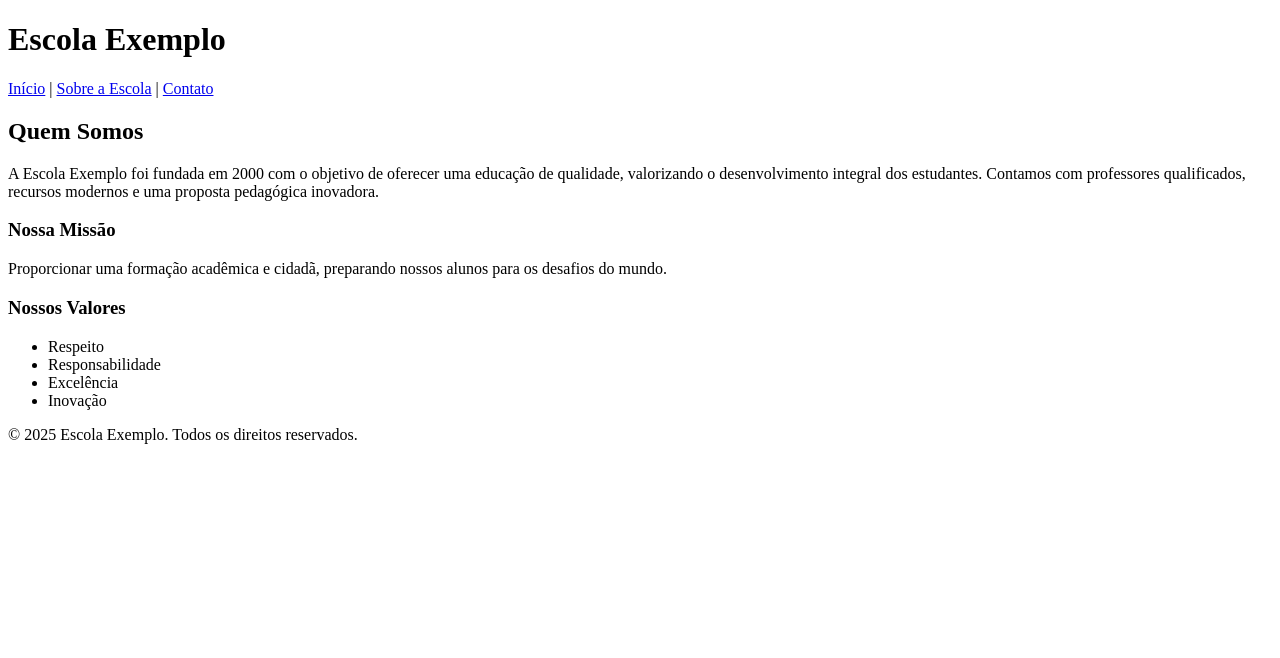
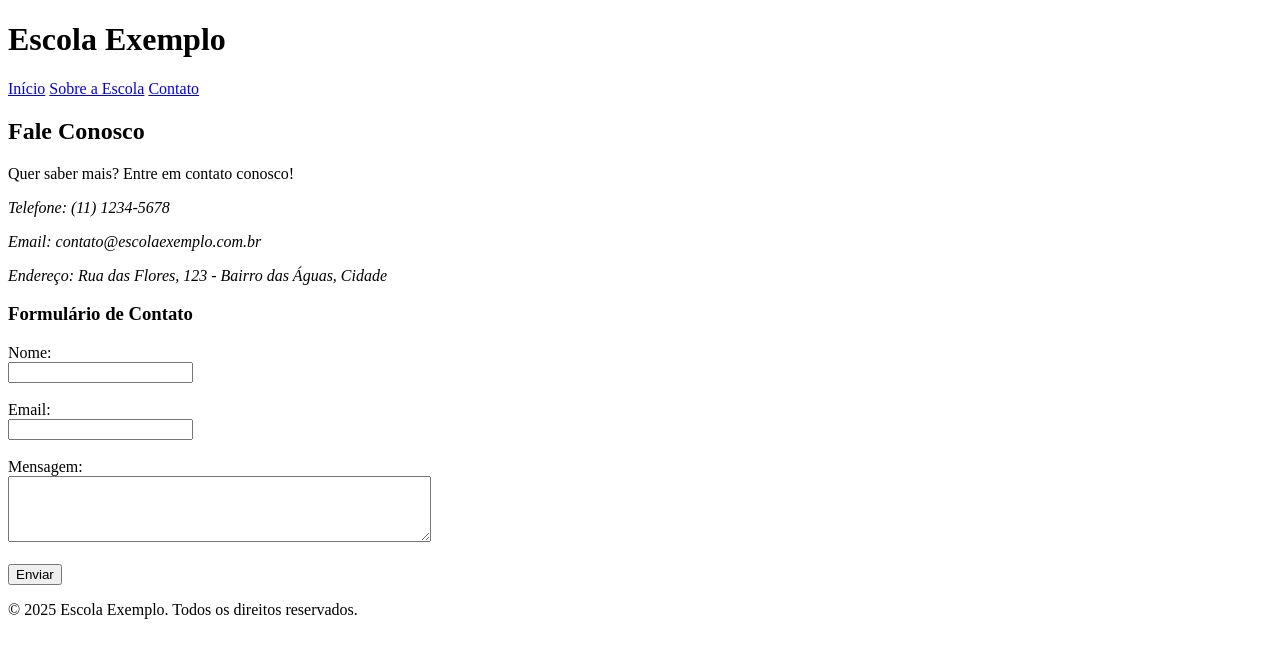
Before and after one commit to IskandarADC/AulaGit11-06-2025, a Flask app: template templates/contato.html in a window 1280 px wide. Shown: the top 658 px of the page. Run offline with Flask 3, Linux system fonts and the light colour scheme; the template is opened without the code that fills it, so the values that code supplies are empty.

Commit message:
third commit

```diff
--- a/app.py
+++ b/app.py
@@ -6,10 +6,13 @@ app = Flask(__name__)
 def index():
     return render_template('index.html')
 
-@app.route('/pag1')
-def pag1():
-    return render_template('pag1.html')
+@app.route('/sobre')
+def sobre():
+    return render_template('sobre.html')
 
+@app.route('/contato')
+def contato():
+    return render_template('contato.html')
 
 if __name__ == '__main__':
     app.run(debug=True)
--- a/templates/contato.html
+++ b/templates/contato.html
@@ -3,29 +3,38 @@
 <head>
     <meta charset="UTF-8" />
     <meta name="viewport" content="width=device-width, initial-scale=1.0" />
-    <title>Sobre a Escola Exemplo</title>
+    <title>Contato - Escola Exemplo</title>
 </head>
 <body>
     <header>
         <h1>Escola Exemplo</h1>
         <nav>
-            <a href="index.html">Início</a> |
-            <a href="sobre.html">Sobre a Escola</a> |
-            <a href="contato.html">Contato</a>
+            <a href="/">Início</a>
+            <a href="/sobre">Sobre a Escola</a>
+            <a href="/contato">Contato</a>
         </nav>
     </header>
     <section>
-        <h2>Quem Somos</h2>
-        <p>A Escola Exemplo foi fundada em 2000 com o objetivo de oferecer uma educação de qualidade, valorizando o desenvolvimento integral dos estudantes. Contamos com professores qualificados, recursos modernos e uma proposta pedagógica inovadora.</p>
-        <h3>Nossa Missão</h3>
-        <p>Proporcionar uma formação acadêmica e cidadã, preparando nossos alunos para os desafios do mundo.</p>
-        <h3>Nossos Valores</h3>
-        <ul>
-            <li>Respeito</li>
-            <li>Responsabilidade</li>
-            <li>Excelência</li>
-            <li>Inovação</li>
-        </ul>
+        <h2>Fale Conosco</h2>
+        <p>Quer saber mais? Entre em contato conosco!</p>
+        <address>
+            <p>Telefone: (11) 1234-5678</p>
+            <p>Email: contato@escolaexemplo.com.br</p>
+            <p>Endereço: Rua das Flores, 123 - Bairro das Águas, Cidade</p>
+        </address>
+        <h3>Formulário de Contato</h3>
+        <form>
+            <label for="nome">Nome:</label><br />
+            <input type="text" id="nome" name="nome" required /><br /><br />
+
+            <label for="email">Email:</label><br />
+            <input type="email" id="email" name="email" required /><br /><br />
+
+            <label for="mensagem">Mensagem:</label><br />
+            <textarea id="mensagem" name="mensagem" rows="4" cols="50" required></textarea><br /><br />
+
+            <button type="submit">Enviar</button>
+        </form>
     </section>
     <footer>
         <p>&copy; 2025 Escola Exemplo. Todos os direitos reservados.</p>
```
Also changed, not shown: templates/index.html (+8 -4 lines), templates/sobre.html (+9 -4 lines).
